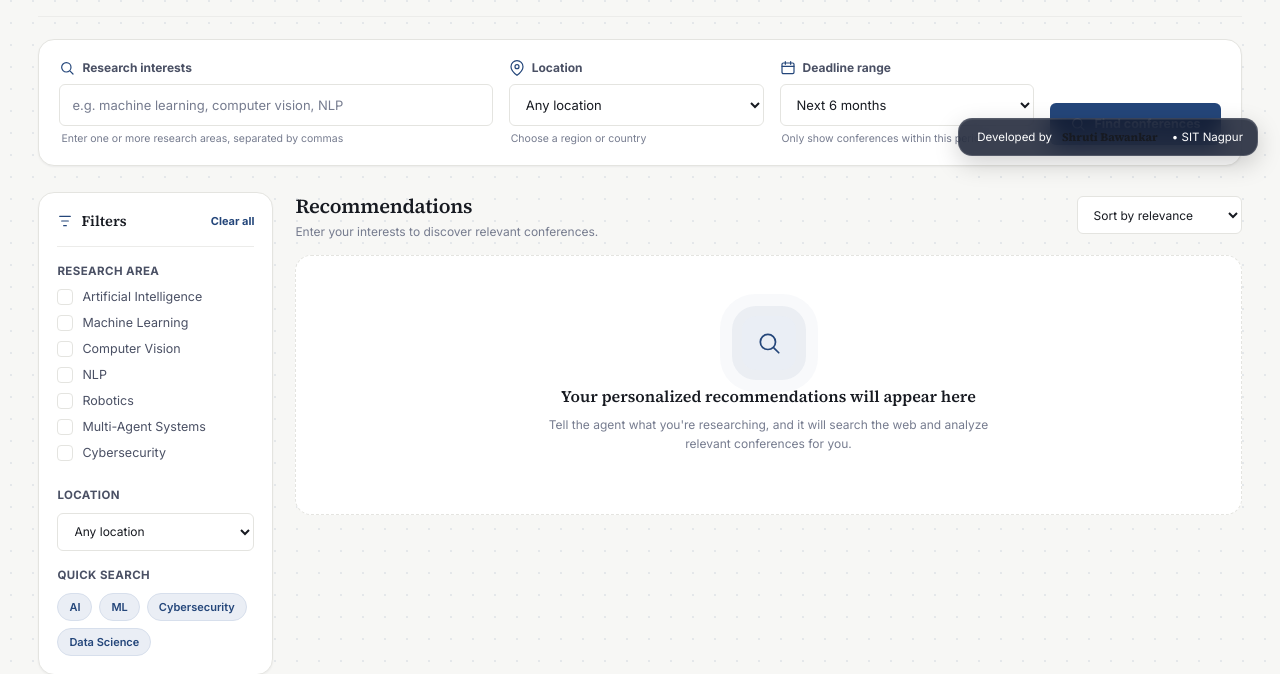
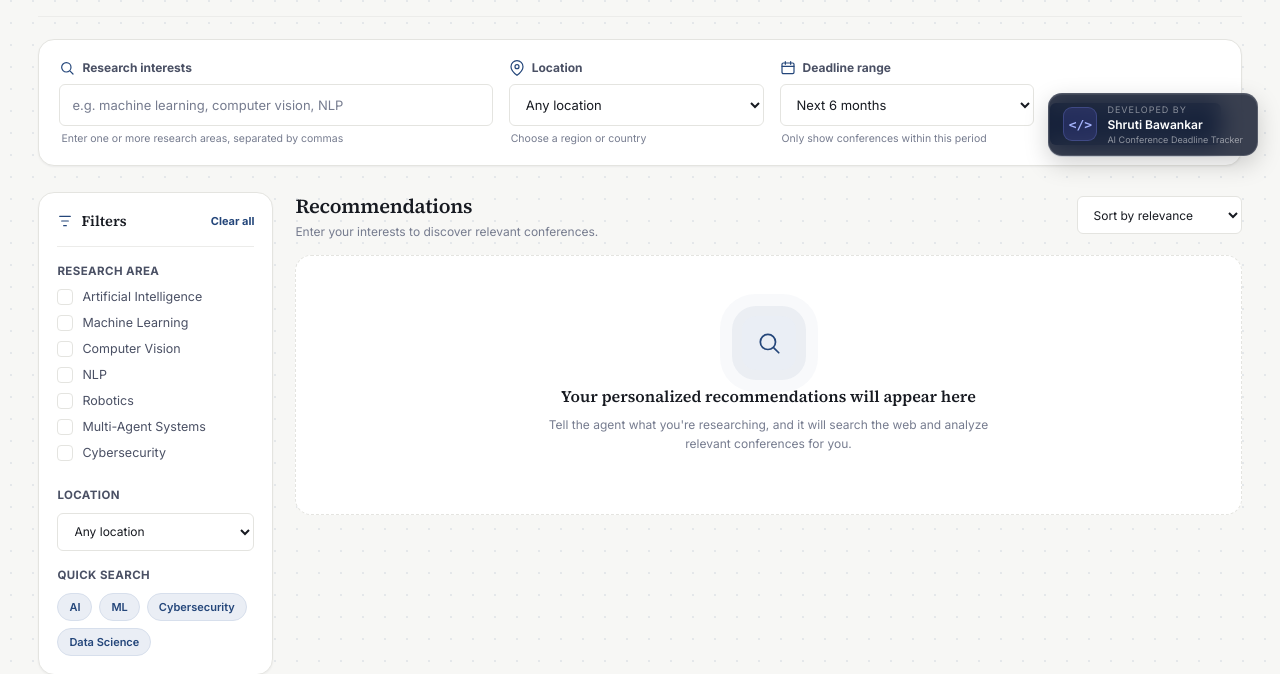
Before and after one commit to bawankarshruti4411/AI_Conference_Deadline_Tracker, a Flask app: page / in a window 1280 px wide. Shown: the part 626-1300 px from the top of the page. Run offline with Flask 3, Linux system fonts and the light colour scheme.

Commit message:
Revise developer watermark in footer
Updated developer watermark section in footer to include project name.

```diff
--- a/templates/index.html
+++ b/templates/index.html
@@ -374,13 +374,20 @@
 <footer>
     <strong>Confero</strong>
     <span>Conference deadline tracker · Search by Tavily, analysis by Groq</span>
-  <div class="developer-watermark">
-    <span>Developed by</span>
-    <strong>Shruti Bawankar</strong>
-    <span>• SIT Nagpur</span>
 </div>
 </footer>
 
 <script src="{{ url_for('static', filename='script.js') }}"></script>
+<div class="developer-watermark">
+    <div class="developer-icon">&lt;/&gt;</div>
+
+    <div class="developer-info">
+        <span class="developer-label">Developed by</span>
+        <strong>Shruti Bawankar</strong>
+        <span class="developer-project">
+            AI Conference Deadline Tracker
+        </span>
+    </div>
+</div>
 </body>
 </html>
```
